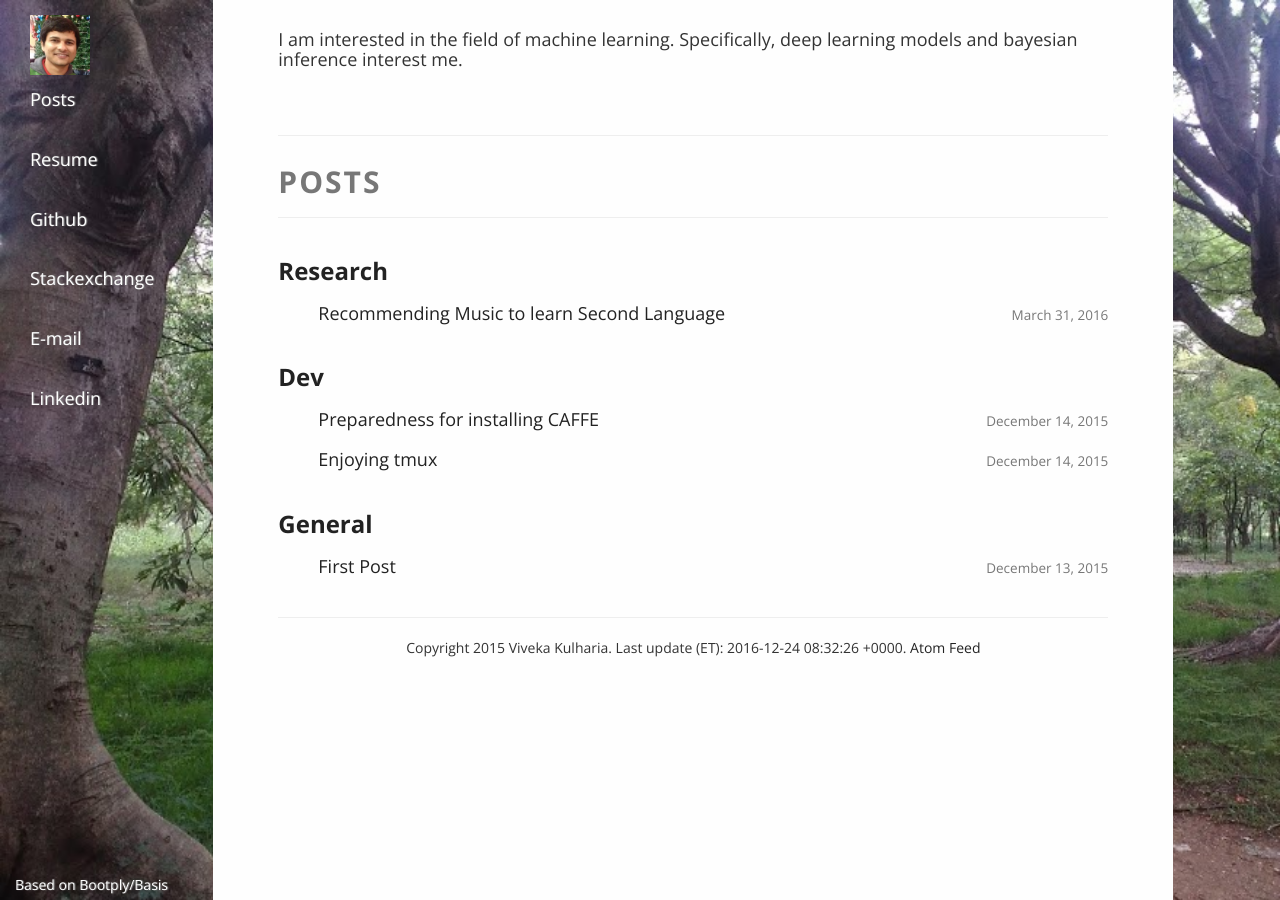
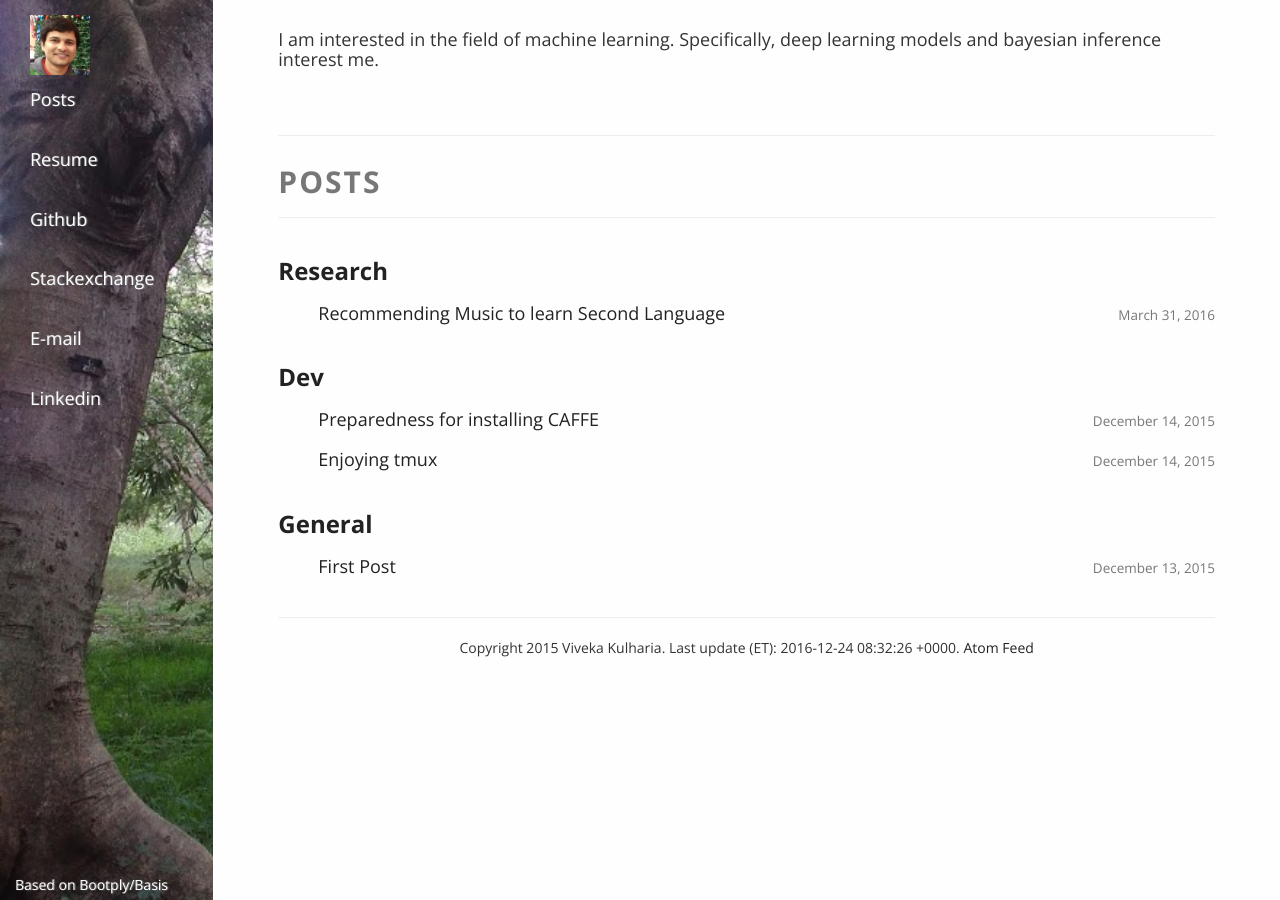
Before and after one commit to vivkul/vivkul.github.io, a Jekyll site: the page built from index.md, in a window 1280 px wide. Built offline with Jekyll 4.4.1, drawn with Linux system fonts in a browser that asks for light colours; nearby versions of some CDN libraries.

Commit message:
Update base.html

```diff
--- a/_layouts/base.html
+++ b/_layouts/base.html
@@ -189,7 +189,7 @@
             <!-- /sidebar -->
 
             <!-- main -->
-            <div class="column col-sm-9" id="main">
+            <div class="column col-sm-10" id="main">
                 <div class="padding">
                     <div class="full col-sm-9">
 
```
